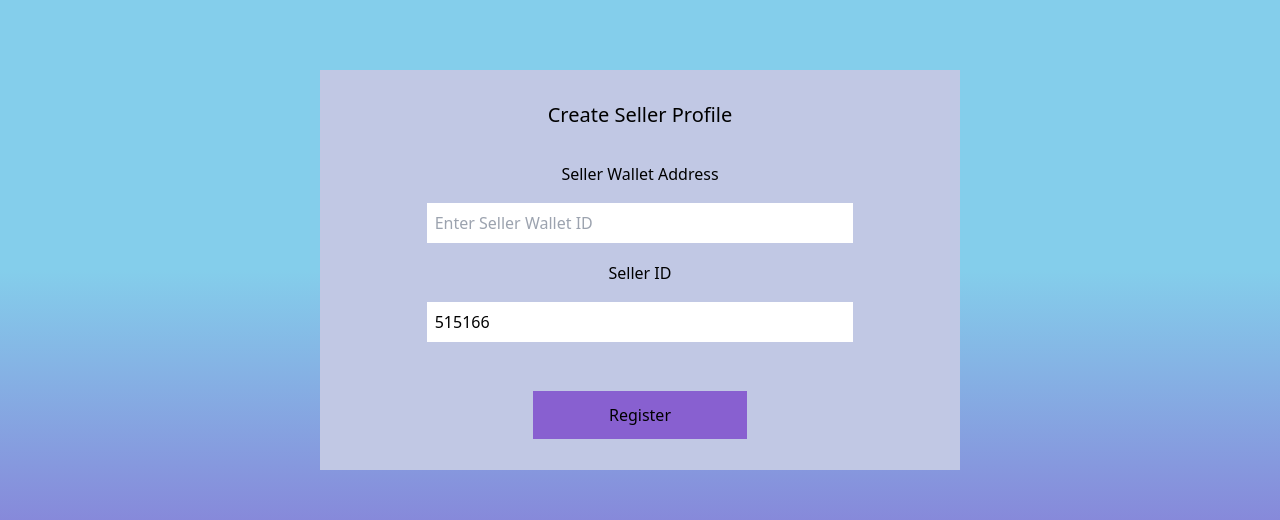
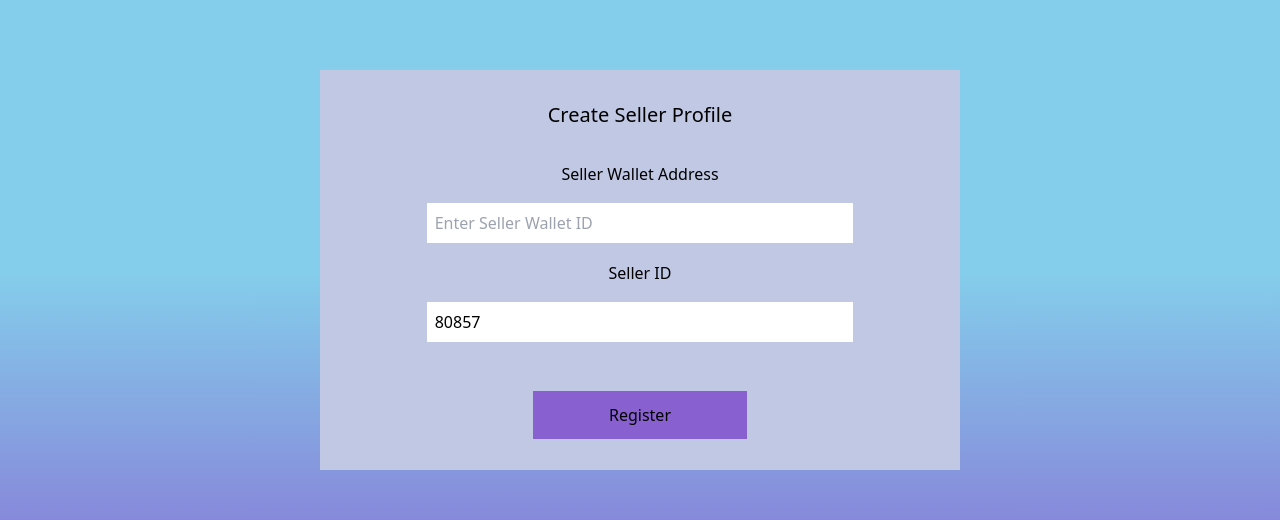
Before and after one commit to a-sambhab/NFTDocket, a React (Create React App) app in the folder client/: page /createseller in a window 1280 px wide. Shown: the part 130-650 px from the top of the page. Built offline with nearby package versions, Linux system fonts and the light colour scheme.

Commit message:
feat:createSeller

```diff
--- a/client/src/App.jsx
+++ b/client/src/App.jsx
@@ -24,7 +24,7 @@ function App() {
       <Routes>
         <Route path="/" element={<Landing/>}/>
         <Route path="/createseller" element={<CreateSeller/>}/>
-        <Route path="/seller" element={<Seller/>}/>
+        <Route path="/seller/:id" element={<Seller/>}/>
         <Route path="/buyer" element={<Buyer/>}/>
         <Route path="/createnft" element={<CreateNFT/>}/>
         <Route path="/approve/:warrantyID" element={<Approve/>}/>
--- a/client/src/contexts/useContract/readContract.js
+++ b/client/src/contexts/useContract/readContract.js
@@ -23,7 +23,7 @@ const warrantyDetails = async(contract,address)=>{
     const tokens = await contract.methods.buyersCollection(address).call();
     //const articles = await contract.methods.getArticles().call();
     return await Promise.all(tokens.map(async(_id) => {
-        let sellerId = _id/1000000;
+        let sellerId = Math.round (_id/1000000);
       const {expiry,status,creation } =
 
         await contract.methods.sellerWarrantyDetails(sellerId).call();
--- a/client/src/contexts/useContract/writeContract.js
+++ b/client/src/contexts/useContract/writeContract.js
@@ -2,7 +2,7 @@
     if (!contract) {
         return false;
       }
-      const res = await contract.methods.createSeller(sellerId).from({send:account});
+      const res = await contract.methods.createSeller(sellerId).send({from:account});
       return res;
 
   }
@@ -11,14 +11,14 @@
     if (!contract) {
         return false;
       }
-      const res = await contract.methods.createNFT(tokenURI,sellerId,productId,customer,expiry).from({send:account});
+      const res = await contract.methods.createNFT(tokenURI,sellerId,productId,customer,expiry).send({from:account});
       return res;
   }
   const resell = async(contract,to,tokenId,sellerId,account)=>{
     if (!contract) {
         return false;
       }
-      const res = await contract.methods.resell(to,tokenId,sellerId).from({send:account})
+      const res = await contract.methods.resell(to,tokenId,sellerId).send({from:account})
       return res;
 
   }
@@ -28,7 +28,7 @@ const verify = async(contract,account,productId,sellerId,tokenId)=>{
   if (!contract) {
     return false;
   }
-  const res = await contract.methods.verifyOwnership(productId,sellerId,tokenId).from({send:account});
+  const res = await contract.methods.verifyOwnership(productId,sellerId,tokenId).send({from:account});
   return res;
 }
 
@@ -36,7 +36,7 @@ const claim = async(contract,account,sellerId,tokenId)=>{
   if (!contract) {
     return false;
   }
-  const res = await contract.methods.claimNMint(sellerId,tokenId).from({send:account})
+  const res = await contract.methods.claimNMint(sellerId,tokenId).send({from:account})
   return res;
 }
 export{
--- a/client/src/pages/CreateSeller.jsx
+++ b/client/src/pages/CreateSeller.jsx
@@ -1,36 +1,80 @@
-import React, {useContext} from 'react'
-import { NavLink } from 'react-router-dom';
-import Web3Context from '../contexts'
+import React, { useContext, useEffect, useState } from "react";
+import { NavLink } from "react-router-dom";
+import Web3Context from "../contexts";
+import { createSeller } from "../contexts/useContract/writeContract";
 
 function CreateSeller() {
-    const {connectWallet,account} = useContext(Web3Context);
+  const [sellerId, setSellerId] = useState("");
+  const { connectWallet, account, Contract } = useContext(Web3Context);
+  useEffect(() => {
+    const rand = Math.round(Math.random()*100000);
+    setSellerId(rand);
+  }, []);
+  const create = () => {
+    //console.log(Contract)
+    createSeller(sellerId, Contract, account.currentAccount);
+  };
 
   return (
     <>
-        <div className='w-screen h-screen'>
-        <div className='w-full h-12 bg-primary fixed flex flex-row justify-end  '>
-            <NavLink to='/' className='text-white text-2xl w-full pt-2 pl-2 h-fit flex justify-start items-center'>NFTWeb</NavLink>
-            {   account.currentAccount==null  ?    ( <div className='cursor-pointer text-white bg-secondary-2 mr-20 w-40 h-10 text-center rounded-xl pt-2' onClick={connectWallet}>+ Connect Wallet</div>
-):(<div className="mr-8 w-1/3 flex justify-center items-center">Hey,{' '}
-{`${String(account.currentAccount).slice(0, 9)}...${String(
-  account.currentAccount
-).slice(String(account.currentAccount).length - 9)}`}</div>)}
+      <div className="w-screen h-screen">
+        <div className="w-full h-12 bg-primary fixed flex flex-row justify-end  ">
+          <NavLink
+            to="/"
+            className="text-white text-2xl w-full pt-2 pl-2 h-fit flex justify-start items-center"
+          >
+            NFTWeb
+          </NavLink>
+          {account.currentAccount == null ? (
+            <div
+              className="cursor-pointer text-white bg-secondary-2 mr-20 w-40 h-10 text-center rounded-xl pt-2"
+              onClick={connectWallet}
+            >
+              + Connect Wallet
+            </div>
+          ) : (
+            <div className="mr-8 w-1/3 flex justify-center items-center">
+              Hey,{" "}
+              {`${String(account.currentAccount).slice(0, 9)}...${String(
+                account.currentAccount
+              ).slice(String(account.currentAccount).length - 9)}`}
+            </div>
+          )}
         </div>
-        <div className='w-full h-full  bg-gradient-to-b from-secondary-1 via-secondary-1 to-secondary-2 flex justify-evenly items-center'>
-          <div className='w-1/2 h-1/2 bg-secondary-3 flex flex-col justify-evenly items-center'>
-            <div className='text-xl'>Create Seller Profile</div>
-            <form className='w-full h-1/2 flex flex-col justify-evenly items-center'>
-                <label for="wallet">Seller Wallet Address</label>
-                <input name='wallet' placeholder='Enter Seller Wallet ID' type="text" className='w-2/3 p-2 m-4' readOnly value={account.currentAccount}/>
-                <label for="seller">Seller ID</label>
-                <input name='seller' placeholder='Enter Seller ID' type="text" className='w-2/3 m-4 p-2' readOnly value="515166"/>
+        <div className="w-full h-full  bg-gradient-to-b from-secondary-1 via-secondary-1 to-secondary-2 flex justify-evenly items-center">
+          <div className="w-1/2 h-1/2 bg-secondary-3 flex flex-col justify-evenly items-center">
+            <div className="text-xl">Create Seller Profile</div>
+            <form className="w-full h-1/2 flex flex-col justify-evenly items-center">
+              <label for="wallet">Seller Wallet Address</label>
+              <input
+                name="wallet"
+                placeholder="Enter Seller Wallet ID"
+                type="text"
+                className="w-2/3 p-2 m-4"
+                readOnly
+                value={account.currentAccount}
+              />
+              <label for="seller">Seller ID</label>
+              <input
+                name="seller"
+                placeholder="Enter Seller ID"
+                type="text"
+                className="w-2/3 m-4 p-2"
+                readOnly
+                value={sellerId}
+              />
             </form>
-            <NavLink to='/seller' className="w-1/3 h-12 bg-secondary-2 flex justify-center items-center">Register</NavLink>
+            <button
+              className="w-1/3 h-12 bg-secondary-2 flex justify-center items-center"
+              onClick={create}
+            >
+              Register
+            </button>
           </div>
         </div>
-    </div>
+      </div>
     </>
-  )
+  );
 }
 
-export default CreateSeller
+export default CreateSeller;
--- a/client/src/pages/Seller.jsx
+++ b/client/src/pages/Seller.jsx
@@ -1,5 +1,5 @@
 import React,{useContext,useEffect} from 'react'
-import { NavLink } from 'react-router-dom'
+import { NavLink,useParams} from 'react-router-dom'
 import Web3Context from '../contexts'
 
 function Navbutton(props) {
@@ -62,6 +62,7 @@ function ExpiredWarranty(props){
 
 function Seller() {
   const {connectWallet,account} = useContext(Web3Context);
+  const {id} = useParams();
 
   return (
     <>
```
